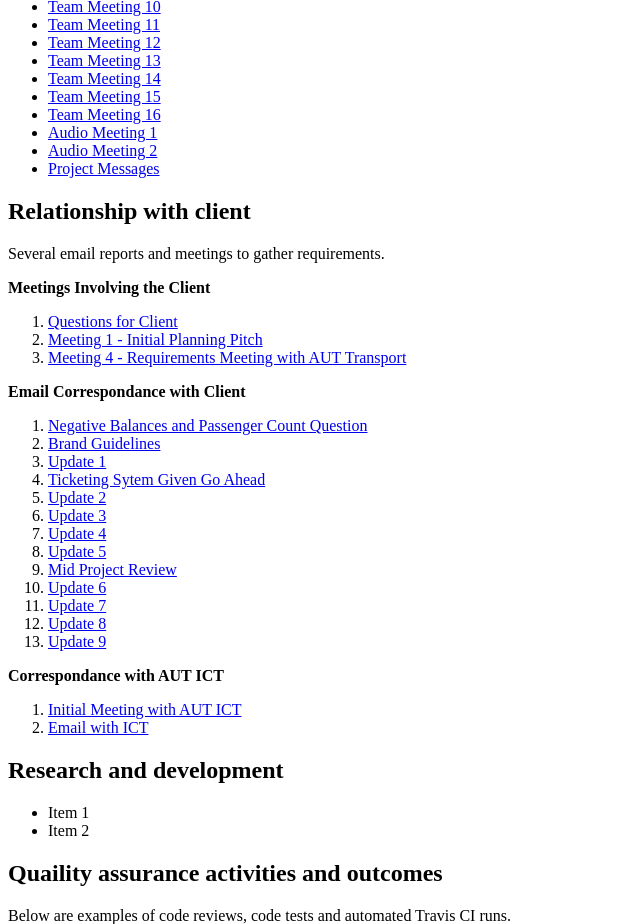
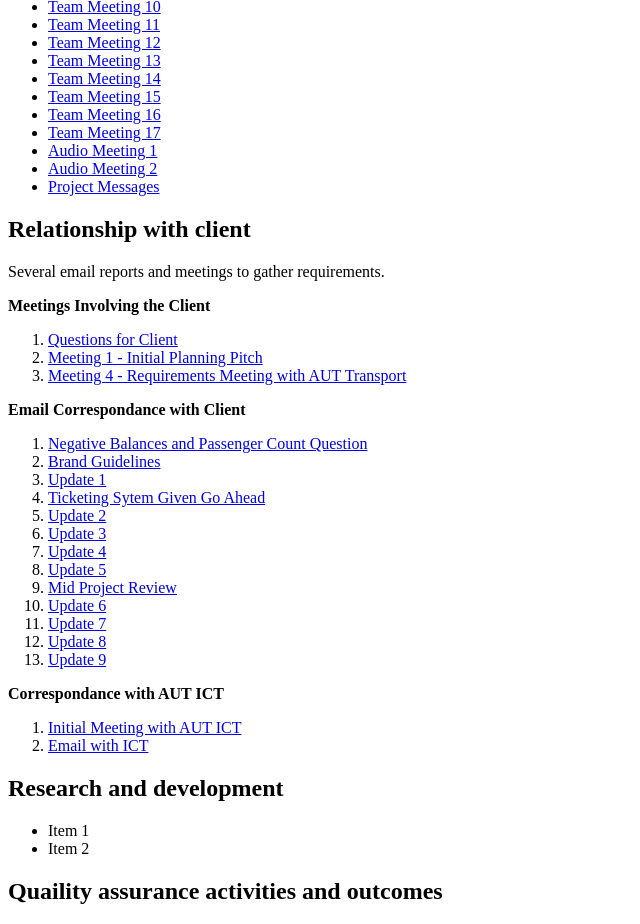
Before and after one commit to autlamps/tessera-evidence, a plain HTML site: page index.html in a window 1280 px wide. Shown: the part 1082-2006 px from the top of the page, without its empty margins (0-640 px from the left). Drawn offline with Linux system fonts and the light colour scheme.

Commit message:
Updated Index, Added Final Client meeting
As the title says

```diff
--- a/index.html
+++ b/index.html
@@ -69,6 +69,7 @@
         <li><a href="/teamwork/Meeting 14.pdf">Team Meeting 14</a></li>
         <li><a href="/teamwork/Meeting 15.pdf">Team Meeting 15</a></li>
         <li><a href="/teamwork/Meeting 16.pdf">Team Meeting 16</a></li>
+        <li><a href="/teamwork/Meeting 17.pdf">Team Meeting 17</a></li>
 
         <li><a href="/teamwork/Requirements gather meeting.m4a">Audio Meeting 1</a></li>
         <li><a href="/teamwork/AUT transport first Meeting.m4a">Audio Meeting 2</a></li>
```
Also changed, not shown: 1 other file.
